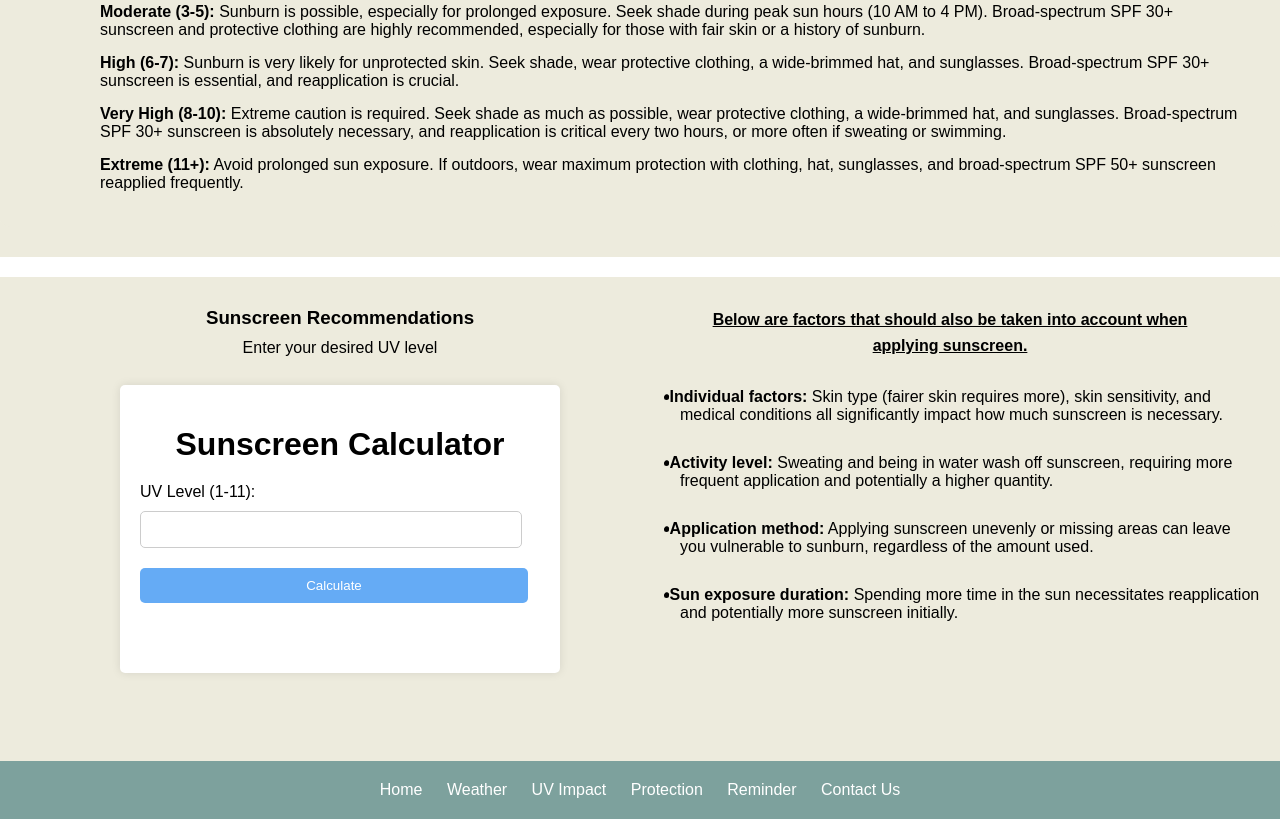
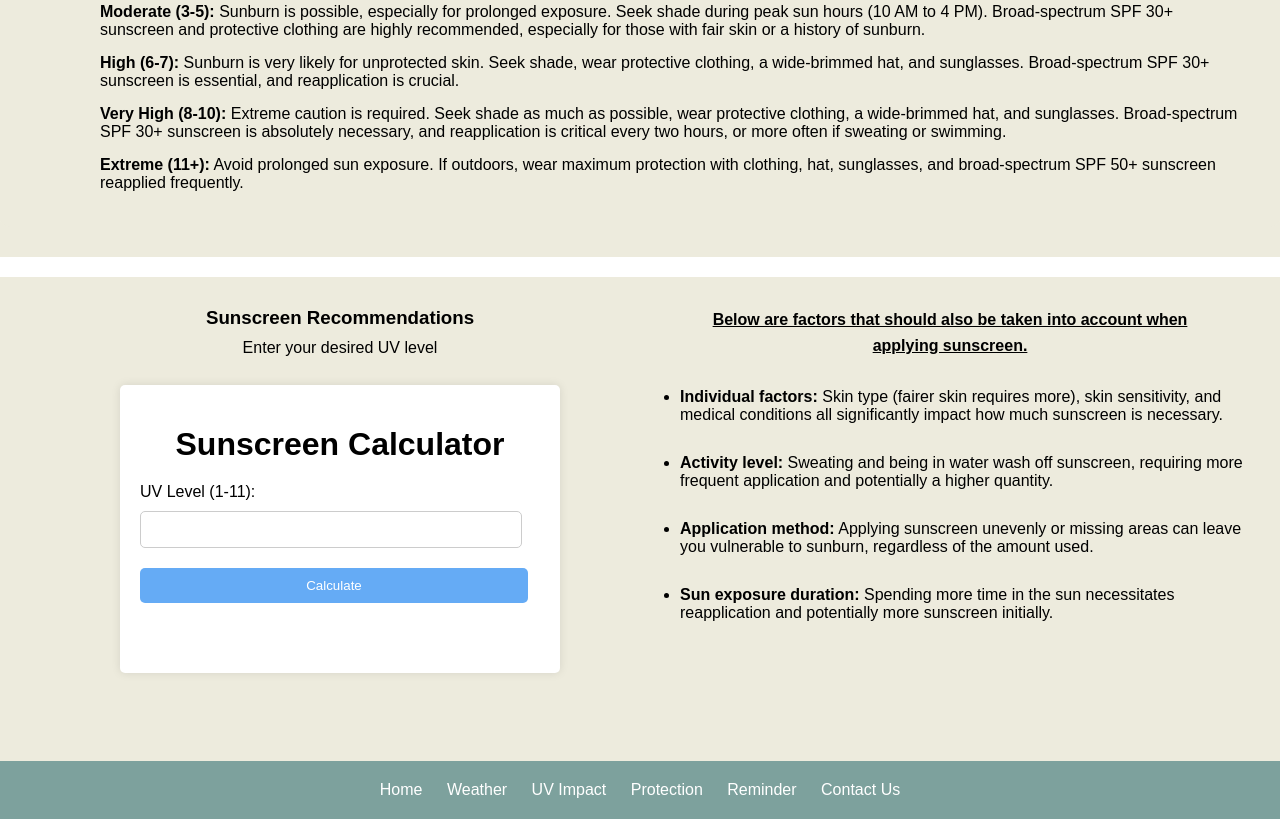
Before and after one commit to jngg0066/sunrise-parry-aws, a website: page public/pages/protection.html in a window 1280 px wide. Shown: the part 846-1665 px from the top of the page. Drawn offline with Linux system fonts and the light colour scheme.

Commit message:
Update protection.css

```diff
--- a/public/assets/css/protection.css
+++ b/public/assets/css/protection.css
@@ -200,15 +200,6 @@ nav ul li a {
     text-align: left; /* Center-align the options */
 }
 
-.column4 ul li::before {
-    content: "\2022";
-    color: #000000;
-    font-weight: bold;
-    display: inline-block;
-    width: 1;
-    margin-left: -1em;
-}
-
 .division1 {
     margin-top: 30px;
     margin-bottom: 30px;
```
